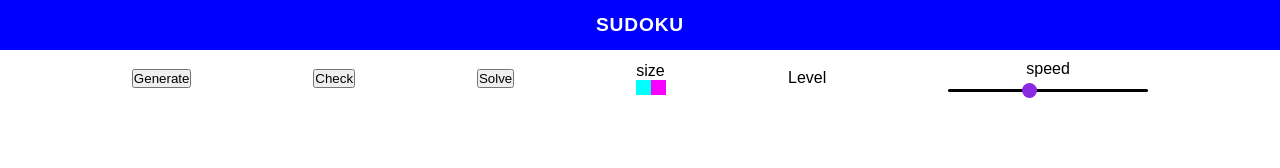
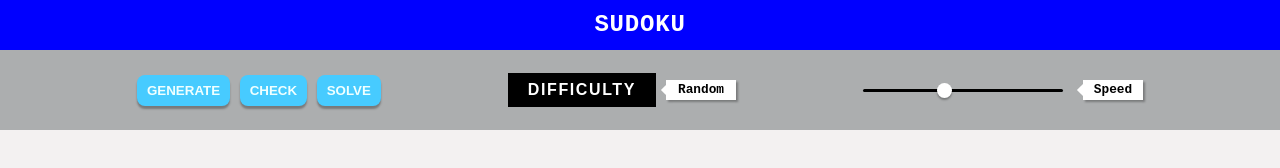
Before and after one commit to adavijit/sudoku_visualizer, a plain HTML site: page index.html in a window 1280 px wide. Drawn offline with Linux system fonts and the light colour scheme; no server answers; a web font is replaced by a local one.

Commit message:
Modified UI of the menu and Added the functionality of changing Difficulty level

```diff
--- a/index.html
+++ b/index.html
@@ -10,19 +10,22 @@
 	<body>
 		<div class="brand">Sudoku</div>
 		<div class="menu">
-			<button id="generate">Generate</button>
-			<button id="check">Check</button>
-			<button id="solve">Solve</button>
-			<div id="board-size">
-				size
-				<div id="size-box"></div>
+			<div id="main-btn">
+				<button id="generate">Generate</button>
+				<button id="check">Check</button>
+				<button id="solve">Solve</button>
 			</div>
 			<div id="level">
-				Level
+				<button id="diff-btn">Difficulty</button>
+				<div id="diff-menu">
+					<a href="#">Easy</a>
+					<a href="#">Medium</a>
+					<a href="#">Hard</a>
+					<a href="#">Random</a>
+				</div>
+				<span id="diff-tip">Random</span>
 			</div>
 			<div id="speed">
-				speed
-				<!-- <span id="range-value"></span> -->
 				<input
 					type="range"
 					name="range"
@@ -31,6 +34,7 @@
 					max="100"
 					value="40"
 				/>
+				<span id="speed-tip">Speed</span>
 			</div>
 		</div>
 
--- a/main.js
+++ b/main.js
@@ -3,9 +3,14 @@ const generateBtn = document.querySelector("#generate");
 const checkBtn = document.querySelector("#check");
 const solveBtn = document.querySelector("#solve");
 const speedRange = document.querySelector("#range");
+const diffMenu = document.querySelector("#diff-menu");
+const diffTip = document.querySelector("#diff-tip");
 
-let sudoku = new Sudoku(root);
-let speed = 40;
+const URL = `https://sugoku.herokuapp.com/board?difficulty=`;
+
+let difficuly = "random";
+let speed = 50;
+let sudoku = new Sudoku(root, `${URL}${difficuly}`, speed);
 
 root.addEventListener("input", function(event) {
 	let value = event.data;
@@ -19,7 +24,7 @@ generateBtn.addEventListener("click", function(event) {
 	solveBtn.disabled = true;
 	checkBtn.disabled = true;
 
-	sudoku = new Sudoku(root, speed);
+	sudoku = new Sudoku(root, `${URL}${difficuly}`, speed);
 
 	solveBtn.disabled = false;
 	checkBtn.disabled = false;
@@ -33,8 +38,12 @@ solveBtn.addEventListener("click", async function() {
 	generateBtn.disabled = true;
 	checkBtn.disabled = true;
 	speedRange.disabled = true;
+	solveBtn.disabled = true;
 
 	await sudoku.solve();
+
+	let cells = root.querySelectorAll("input");
+	cells.forEach(c => (c.style.color = "#000"));
 
 	generateBtn.disabled = false;
 	checkBtn.disabled = false;
@@ -43,18 +52,12 @@ solveBtn.addEventListener("click", async function() {
 
 speedRange.addEventListener("change", function(event) {
 	speed = event.target.value;
+	sudoku.changeSpeed(parseInt(speed, 10));
+	console.log(speed);
 });
 
-//   let board = new Array(boardSize);
-//   for (let i = 0; i < boardSize; ++i) {
-//     board[i] = new Array(boardSize);
-//     board[i].fill(0);
-//   }
-
-//   response.forEach(({ x, y, value }) => (board[x][y] = value));
-//   for (let i = 0; i < boardSize; ++i) {
-//     for (let j = 0; j < boardSize; ++j) {
-//         process.stdout.write(board[i][j] + " ");
-//     }
-//     process.stdout.write("\n");
-//   }
+diffMenu.addEventListener("click", function(event) {
+	let value = event.target.text;
+	diffTip.innerText = value;
+	difficuly = value.toLowerCase();
+});
--- a/style.css
+++ b/style.css
@@ -1,13 +1,20 @@
+@import url("https://fonts.googleapis.com/css?family=Cuprum|PT+Mono|Playfair+Display&display=swap");
+
 *,
 *::before,
 *::after {
 	margin: 0;
 	padding: 0;
 	box-sizing: border-box;
-	font-family: sans-serif;
 }
 
-input {
+body {
+	min-height: 100vh;
+	font-family: "PT Mono", monospace;
+	background: #f3f1f1;
+}
+
+#root input {
 	width: 20px;
 	height: 20px;
 	text-align: center;
@@ -15,6 +22,7 @@ input {
 	color: #000;
 	outline: none;
 	border: none;
+	font-family: "Playfair Display", serif;
 }
 
 .brand {
@@ -24,8 +32,8 @@ input {
 	line-height: 50px;
 	text-align: center;
 	text-transform: uppercase;
-	font-size: 1.2rem;
-	font-weight: 600;
+	font-size: 1.5em;
+	font-weight: 700;
 	letter-spacing: 0.05rem;
 }
 
@@ -39,7 +47,9 @@ td {
 	border: 1px solid;
 	background: rgb(201, 200, 200);
 	text-align: center;
+	font-family: "Playfair Display", serif;
 }
+
 td:first-child {
 	border-left: solid;
 }
@@ -63,39 +73,117 @@ tr:first-child {
 }
 
 .menu {
+	height: 10vh;
 	padding: 10px;
 	display: flex;
 	justify-content: space-evenly;
 	align-items: center;
+	background: rgb(172, 174, 175);
 }
 
-#size-box {
-	position: relative;
-	height: 15px;
-	width: 30px;
+#main-btn button {
+	border: none;
+	outline: none;
+	cursor: pointer;
+	padding: 8px 10px;
+	border-radius: 8px;
+	background: rgb(71, 203, 255);
+	color: azure;
+	font-weight: 600;
+	/* letter-spacing: 0.08em; */
+	text-transform: uppercase;
+	box-shadow: 0 3px 2px rgba(0, 0, 0, 0.3);
 }
 
-#size-box::before {
+#main-btn button:hover {
+	box-shadow: none;
+}
+
+#main-btn button:disabled {
+	color: rgb(71, 203, 255);
+	box-shadow: none;
+}
+
+#level {
+	position: relative;
+	display: flex;
+	/* transition: 500ms linear; */
+}
+
+#diff-tip {
+	position: relative;
+	min-width: 70px;
+	height: 20px;
+	margin: auto 0 auto 10px;
+	background: white;
+	text-align: center;
+	font-size: 0.8em;
+	font-weight: 600;
+	line-height: 20px;
+	box-shadow: 2px 2px 2px rgba(0, 0, 0, 0.3);
+}
+
+#diff-tip::before {
 	content: "";
 	position: absolute;
-	width: 15px;
-	height: 15px;
+	height: 10px;
+	width: 10px;
+	top: 50%;
+	left: -3px;
+	transform: translateY(-50%) rotate(45deg);
+	background: white;
+}
+
+#diff-btn {
+	display: inline-block;
+	border: none;
+	background: black;
+	color: white;
+	padding: 8px 20px;
+	outline: none;
+	cursor: pointer;
+	min-width: 100px;
+	font-size: 1em;
+	font-weight: bold;
+	text-transform: uppercase;
+	letter-spacing: 0.1em;
+}
+
+#diff-menu {
+	display: none;
+	position: absolute;
+	top: 100%;
 	left: 0;
-	background: aqua;
+	background: black;
+	color: white;
+	min-width: 150px;
+	box-shadow: 0 3px 2px rgba(0, 0, 0, 0.3);
 }
-#size-box::after {
-	content: "";
-	position: absolute;
-	width: 15px;
-	height: 15px;
-	right: 0;
-	background: rgb(247, 0, 255);
+
+#level:hover #diff-menu {
+	display: block;
+}
+
+#diff-menu a {
+	text-decoration: none;
+	padding: 10px;
+	border: none;
+	display: block;
+	color: azure;
+}
+
+#diff-menu a:hover {
+	background: white;
+	color: #000;
 }
 
 #speed {
-	width: 200px;
+	position: relative;
+	width: 280px;
 	text-align: center;
+	display: flex;
 }
+
 #range {
 	width: 100%;
 	height: 3px;
@@ -103,6 +191,7 @@ tr:first-child {
 	-webkit-appearance: none;
 	outline: none;
 	border-radius: 3px;
+	margin: auto 0;
 }
 
 #range::-webkit-slider-thumb {
@@ -110,5 +199,42 @@ tr:first-child {
 	height: 15px;
 	width: 15px;
 	border-radius: 50%;
-	background: blueviolet;
+	background: rgb(255, 255, 255);
+	box-shadow: 0 2px 2px rgba(0, 0, 0, 0.3);
+	cursor: pointer;
 }
+
+#speed-tip {
+	position: relative;
+	background: white;
+	min-width: 60px;
+	height: 20px;
+	margin: auto 0 auto 20px;
+	font-size: 0.8em;
+	font-weight: 600;
+	text-align: center;
+	line-height: 20px;
+	box-shadow: 2px 2px 2px rgba(0, 0, 0, 0.3);
+}
+
+#speed-tip::before {
+	content: "";
+	position: absolute;
+	background: white;
+	height: 10px;
+	width: 10px;
+	top: 50%;
+	left: -4px;
+	transform: translateY(-50%) rotate(45deg);
+}
+
+#root {
+	height: calc(90vh - 50px);
+	display: flex;
+	justify-content: center;
+	align-items: center;
+}
+
+#root table {
+	box-shadow: 4px 4px 5px rgba(0, 0, 0, 0.5);
+}
--- a/sudoku.js
+++ b/sudoku.js
@@ -1,5 +1,3 @@
-const URL = `https://sugoku.herokuapp.com/board?difficulty=easy`;
-
 let delay = ms =>
 	new Promise(function(resolve, reject) {
 		setTimeout(function() {
@@ -7,15 +5,15 @@ let delay = ms =>
 		}, ms);
 	});
 
-function Sudoku(root, speed = 50) {
+function Sudoku(root, url, speed = 50) {
 	this.board = [];
 	this.boardSize = 4;
 	this.emptyCells = [];
 	this.speed = speed;
-	this.generate(root);
+	this.generate(root, url);
 }
 
-Sudoku.prototype.changeSpped = function(value) {
+Sudoku.prototype.changeSpeed = function(value) {
 	this.speed = value;
 };
 
@@ -74,9 +72,9 @@ Sudoku.prototype.changeCellValue = function(x, y, value) {
 	this.board[x][y] = value;
 };
 
-Sudoku.prototype.generate = function(root) {
+Sudoku.prototype.generate = function(root, url) {
 	root.innerHTML = "";
-	fetch(URL)
+	fetch(url)
 		.then(res => res.json())
 		.then(({ board }) => {
 			this.board = board.map(ar => [...ar]);
```
